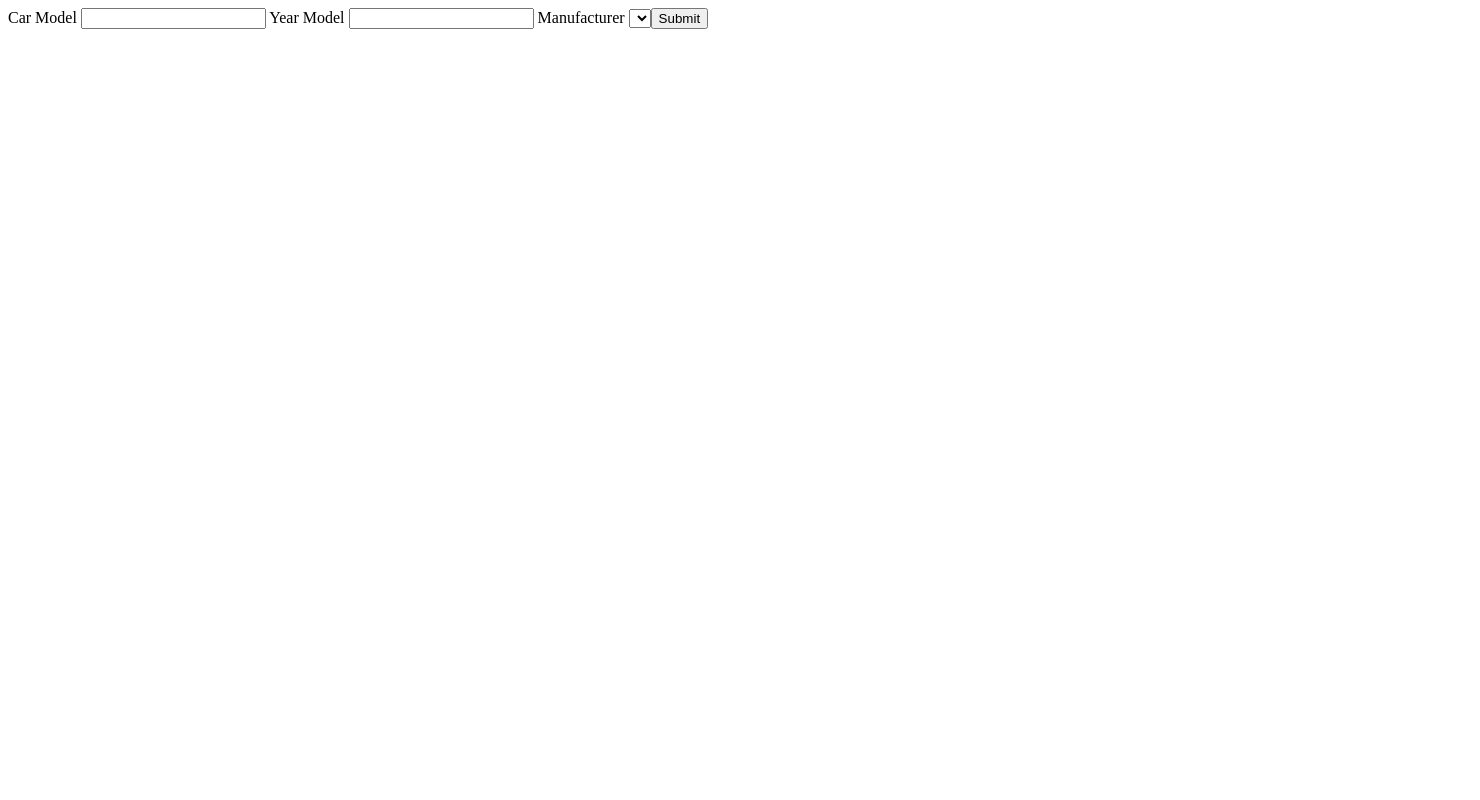
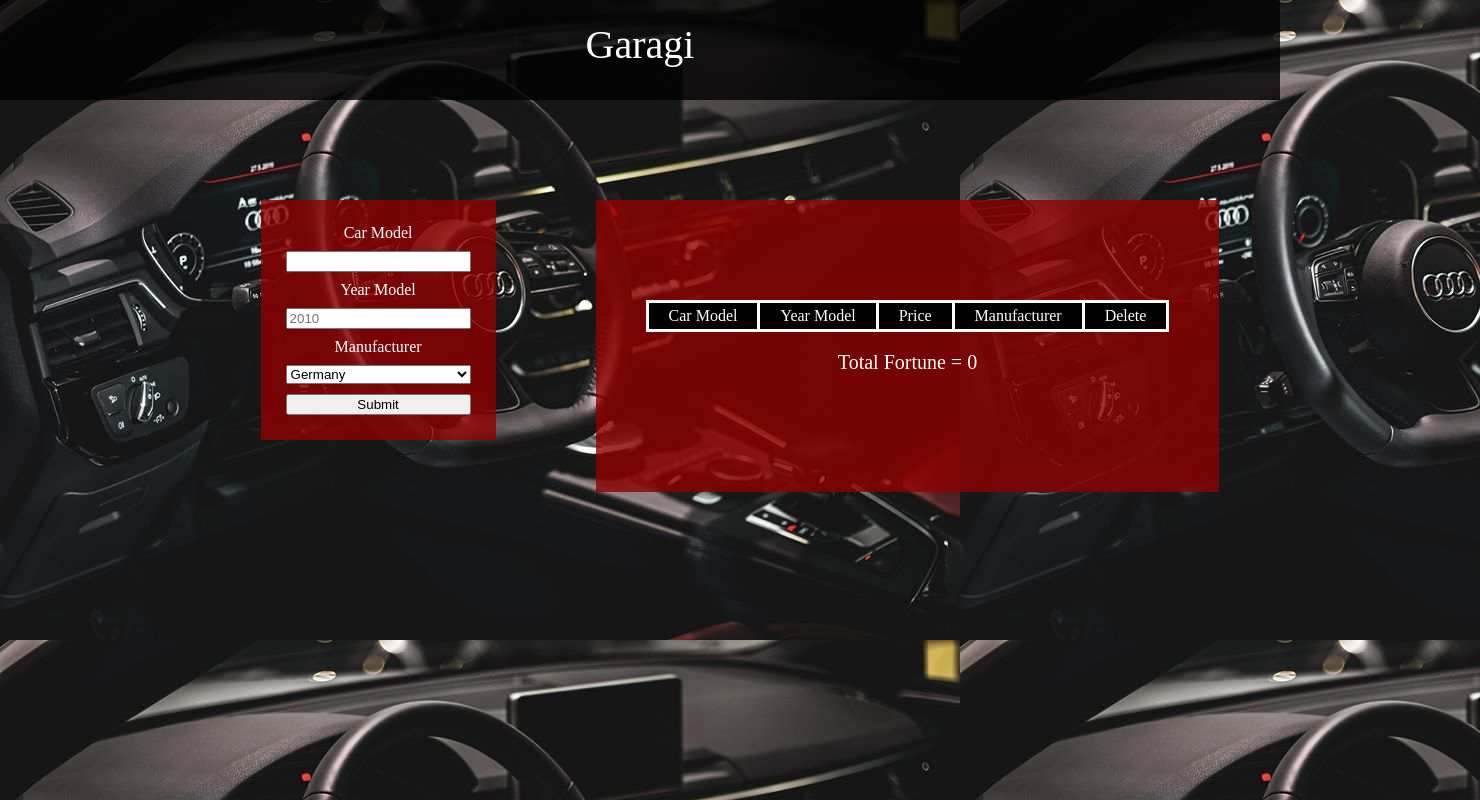
Before and after one commit to abukhalil-LTUC-ASAC/201-My-Cars-Garage, a plain HTML site: page index.html in a window 1280 px wide. Shown: the whole page, 1480 px wide, since content can reach past the window. Drawn offline with Linux system fonts and the light colour scheme.

Commit message:
finished

```diff
--- a/app.js
+++ b/app.js
@@ -0,0 +1,86 @@
+"use strict";
+
+var submitForm = document.getElementById('cars');
+submitForm.addEventListener('submit', handleSubmit);
+
+var carModel = '';
+var yearModel = '';
+var price = 0;
+var totalPrice = 0;
+var manufacturer = '';
+var allCars = JSON.parse(localStorage.getItem('cars')) || [];
+
+var table = document.getElementById('table');
+var tbody = document.getElementById('tbody');
+tbody.addEventListener('click', deleteRow);
+
+var totalDiv = document.getElementById('total');
+
+function handleSubmit(event) {
+  event.preventDefault();
+  console.log(event);
+
+  carModel = event.target[0].value;     // get data from form
+  yearModel = event.target[1].value;
+  manufacturer = event.target[2].value;
+  price = estimateCost();
+  saveToStorage();
+  printInfo();
+}
+
+function saveToStorage() {
+  allCars.push([carModel, yearModel, price, manufacturer])
+  localStorage.setItem('cars', JSON.stringify(allCars))
+}
+
+function clearTableBody() {
+  tbody.innerHTML = ''
+}
+
+function printInfo() {
+  clearTableBody();
+
+  for (var i = 0; i < allCars.length; i++) {
+    var tr = document.createElement('tr');
+
+    for (var j = 0; j < 4; j++) {
+      var td = document.createElement('td');
+      td.innerHTML = allCars[i][j];
+      tr.appendChild(td);
+
+      if (j == 3) {                   // adds delete column
+        var td = document.createElement('td');
+        td.innerHTML = 'X';
+        td.setAttribute('id', i);
+        tr.appendChild(td);
+
+      }
+    }
+    tbody.appendChild(tr);
+  }
+
+  getTotal();
+  totalDiv.innerHTML = 'Total Fortune = ' + totalPrice;
+
+}
+
+function getTotal() {
+  totalPrice = 0;
+  for (var i = 0; i < allCars.length; i++) {
+    totalPrice += allCars[i][2];
+  }
+}
+
+function estimateCost() {
+  return Math.floor((Math.random()*(100000 - 7000) + 7000))
+}
+
+function deleteRow(event) {
+  if(allCars[event.target.id]) {
+    allCars.splice(event.target.id, 1);
+    allCars.pop();                    // pops empty array
+    saveToStorage();
+    printInfo();
+  }
+}
+printInfo();
--- a/index.html
+++ b/index.html
@@ -4,29 +4,52 @@
   <meta charset="UTF-8">
   <meta name="viewport" content="width=device-width, initial-scale=1.0">
   <title>Document</title>
+  <link rel="stylesheet" href="reset.css">
   <link rel="stylesheet" href="style.css">
 </head>
 <body>
   <header>
-
+    <p>Garagi</p>
   </header>
 
   <main>
     <aside>
-      <form>
+      <form id="cars">
         <label for="car">Car Model</label>
-        <input type="text" name="car">
-        <label for="">Year Model</label>
-        <input type="text" name="year">
+        <input type="text" name="car" required>
+        <label for="year">Year Model</label>
+        <input type="number" name="year" placeholder="2010" required min="1885" max="2021">
         <label for="countries">Manufacturer</label>
         <select id="countries">
+          <option value="germany">Germany</option>
+          <option value="korea">Korea</option>
+          <option value="japan">Japan</option>
+          <option value="france">France</option>
+          <option value="usa">USA</option>
+        </select>
         <input type="submit" value="Submit">
-        </select>
       </form>
     </aside>
+
     <section>
+      <div id="info">
+        <table id="table">
+          <thead>
+            <tr>
+              <td>Car Model</td>
+              <td>Year Model</td>
+              <td>Price</td>
+              <td>Manufacturer</td>
+              <td>Delete</td>
+            </tr>
+          </thead>
+          <tbody id="tbody">
+          </tbody>
+        </table>
+        <article id="total"></article>
+      </div>
+    </section>
 
-    </section>
   </main>
 </body>
 <script src="app.js"></script>
--- /dev/null
+++ b/reset.css
@@ -0,0 +1,48 @@
+/* http://meyerweb.com/eric/tools/css/reset/
+   v2.0 | 20110126
+   License: none (public domain)
+*/
+
+html, body, div, span, applet, object, iframe,
+h1, h2, h3, h4, h5, h6, p, blockquote, pre,
+a, abbr, acronym, address, big, cite, code,
+del, dfn, em, img, ins, kbd, q, s, samp,
+small, strike, strong, sub, sup, tt, var,
+b, u, i, center,
+dl, dt, dd, ol, ul, li,
+fieldset, form, label, legend,
+table, caption, tbody, tfoot, thead, tr, th, td,
+article, aside, canvas, details, embed,
+figure, figcaption, footer, header, hgroup,
+menu, nav, output, ruby, section, summary,
+time, mark, audio, video {
+	margin: 0;
+	padding: 0;
+	border: 0;
+	font-size: 100%;
+	font: inherit;
+	vertical-align: baseline;
+}
+/* HTML5 display-role reset for older browsers */
+article, aside, details, figcaption, figure,
+footer, header, hgroup, menu, nav, section {
+	display: block;
+}
+body {
+	line-height: 1;
+}
+/* ol, ul {
+	list-style: none;
+} */
+blockquote, q {
+	quotes: none;
+}
+blockquote:before, blockquote:after,
+q:before, q:after {
+	content: '';
+	content: none;
+}
+table {
+	border-collapse: collapse;
+	border-spacing: 0;
+}
--- a/style.css
+++ b/style.css
@@ -0,0 +1,76 @@
+body {
+  background-image: url('page-background.jpg');
+}
+
+header {
+  height: 100px;
+  width: 100%;
+  text-align: center;
+  background-color: rgb(0, 0, 0,.8);
+}
+header > p {
+padding: 25px;
+color: white;
+font-size: 40px;
+}
+
+main {
+  display: inline-flex;
+  padding: 100px;
+  width: 100%;
+  place-content: center;
+
+}
+
+main > section {
+  max-height: 400px;
+  margin-left: 100px;
+  background-color: rgb(143, 0, 0,.8);
+  overflow-y: scroll;
+}
+#info {
+  margin: 100px 50px;
+}
+
+main > aside {
+  height: 30%;;
+  background-color: rgb(143, 0, 0,.8);
+
+}
+
+main aside > * {
+  margin: 20px;
+}
+
+#cars {
+  display: inline-grid;
+  color: white;
+  text-align: center;
+}
+#cars > * {
+  margin: 5px;
+}
+
+table td {
+  border: solid;
+  border-color: white;
+  padding: 5px 20px;
+  text-align: center;
+  color: white;
+}
+
+table thead td {
+  background-color: black;
+}
+
+table tbody td {
+  background-color: #3D3D3D;
+}
+
+#total {
+  margin: 0 auto;
+  width: fit-content;
+  padding: 20px;
+  color: white;
+  font-size: 20px;
+}
```
Also changed, not shown: page-background.jpg (added).
